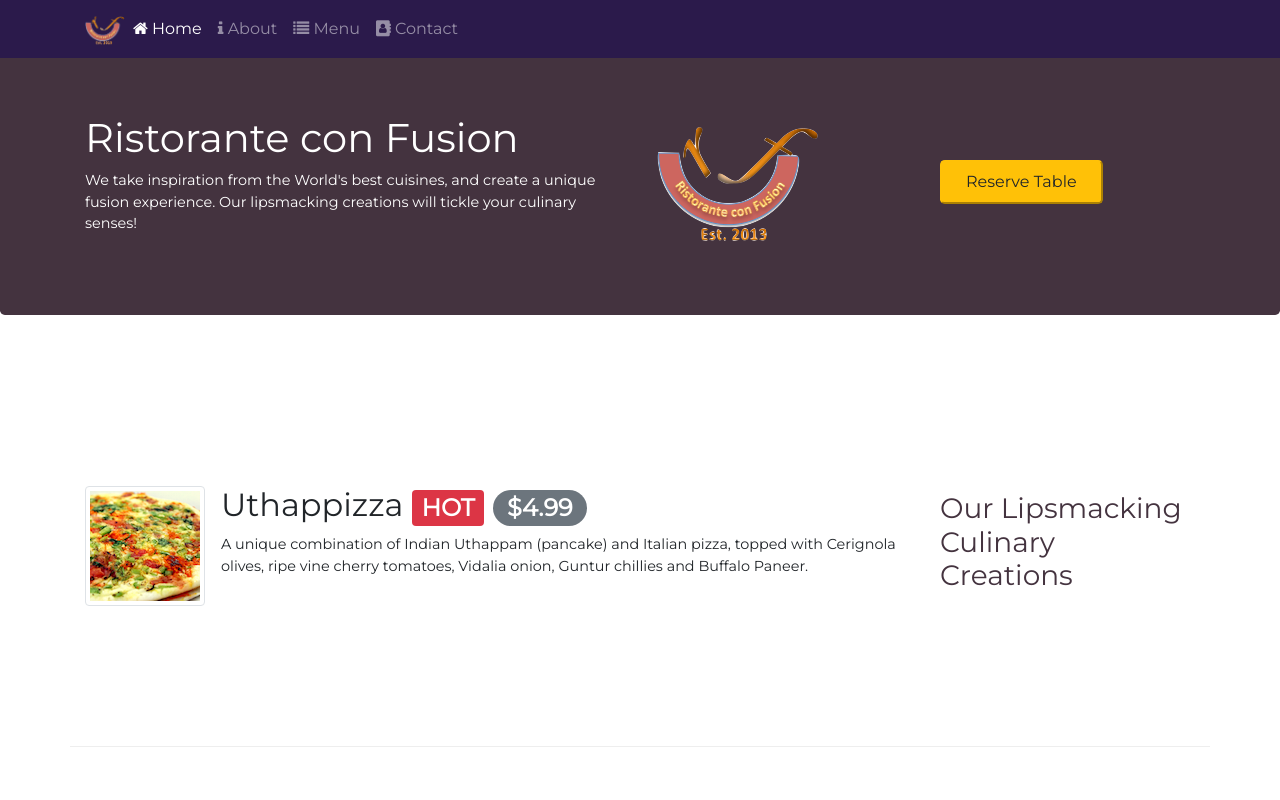
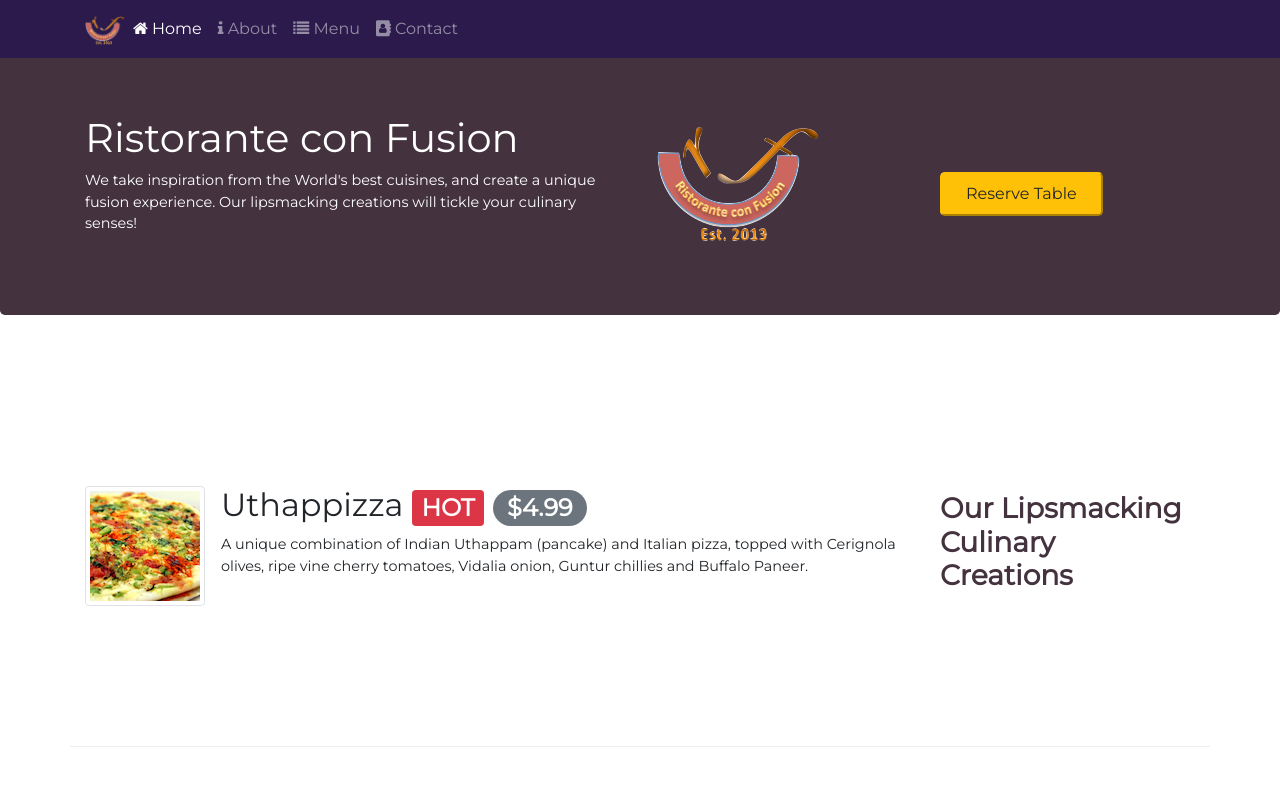
Before and after one commit to tbd007/Confusion, a website: page index.html in a window 1280 px wide. Shown: the top 800 px of the page. Drawn offline with nearby package versions, Linux system fonts and the light colour scheme.

Commit message:
assigment2 xs

```diff
--- a/css/styles.css
+++ b/css/styles.css
@@ -44,7 +44,8 @@ p {
 
 h3 {
     color:rgb(68, 51, 63) !important;
-
+    font-weight:bolder !important;
+    margin: 10px 0px 15px 0px;
 }
 
 h2{
--- a/index.html
+++ b/index.html
@@ -43,7 +43,7 @@
                     <img src="img/logo.png" class="img-fluid">
                 </div>
                 <div class="col-12 col-sm align-self-center align-middle">
-                    <button class="btn-warning align-middle px-4 py-2 rounded-lg" type="button">Reserve Table</button>
+                    <button class="btn-warning align-middle px-4 py-2 mt-4 rounded-lg" type="button">Reserve Table</button>
                 </div>
             </div>
         </div>
@@ -101,7 +101,7 @@
     </div>
 
     <div class="row row-content align-items-center" style="background: #2b1a4bc5 !important;">
-        <div class="card col-6 offset-3" style="padding:0px">
+        <div class="card col-10 col-md-6 offset-1 offset-md-3" style="padding:0px">
             <h3 class="card-header bg-warning text-white" >Reserve a Table</h3>
             <div class="card-body">
                 <form class="">
```
